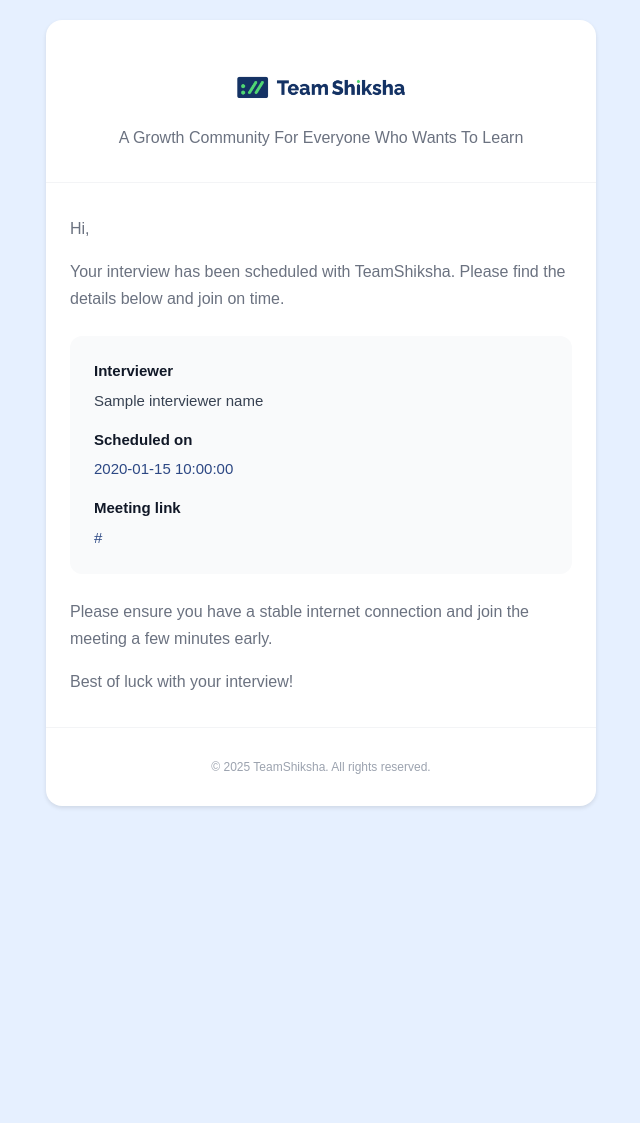
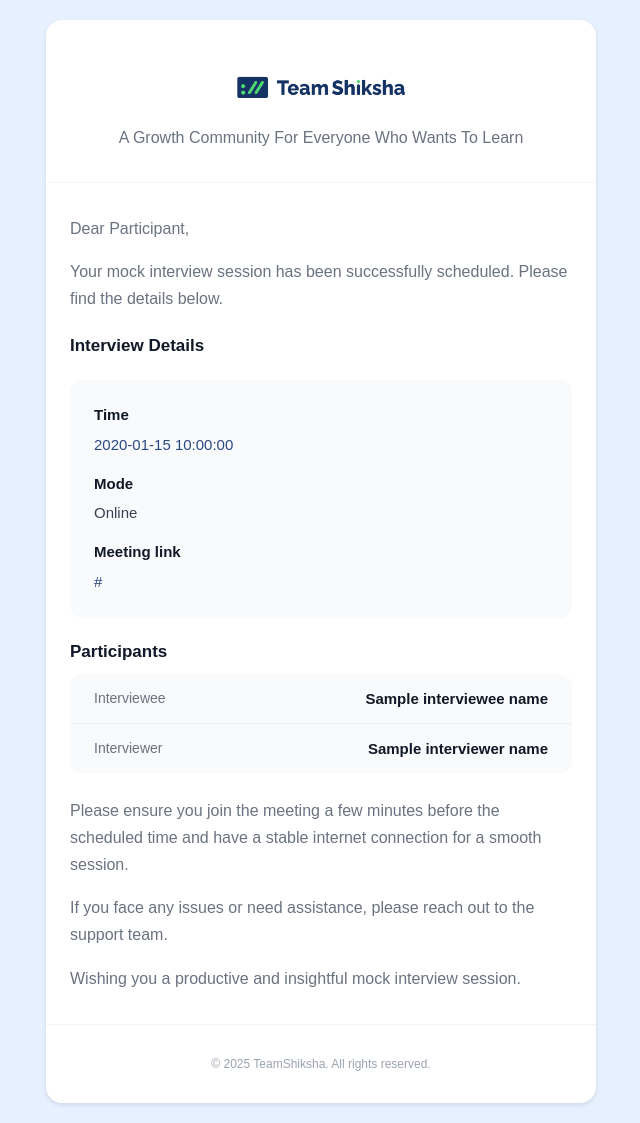
Before and after one commit to TeamShiksha/email-service, a FastAPI app: template templates/teamshiksha/Interview.html in a window 1280 px wide. Shown: the whole page, without its empty margins (319-959 px from the left). Before the commit the page ends 808 px from the top, so only its background shows below. Run offline with FastAPI, Linux system fonts and the light colour scheme; the template is opened without the code that fills it: most values are stand-ins (such as "Sample title", 1, 10 or a date in 2020); parts of the project's set-up code (start-up, migrations or seed data) failed here and were passed over.

Commit message:
generic template for both participants

```diff
--- a/app/schemas/email.py
+++ b/app/schemas/email.py
@@ -59,7 +59,7 @@ class SendEmailRequestBody(BaseModel):
             12: {"assignment_title", "assignment_description", "deadline"},
             13: {"otp", "email"},
             14: {"email", "magicLink"},
-            15: {"interviewer_name", "scheduled_on", "join_link"},
+            15: {"interviewee_name", "interviewer_name", "scheduled_on", "join_link"},
         }
 
         required_keys = required_keys_map.get(data.get("id"))
--- a/templates/teamshiksha/Interview.html
+++ b/templates/teamshiksha/Interview.html
@@ -73,7 +73,7 @@
                       line-height: 1.7;
                     "
                   >
-                    Hi,
+                    Dear Participant,
                   </p>
 
                   <!-- Intro -->
@@ -85,8 +85,20 @@
                       line-height: 1.7;
                     "
                   >
-                    Your interview has been scheduled with TeamShiksha.
-                    Please find the details below and join on time.
+                    Your mock interview session has been successfully scheduled.
+                    Please find the details below.
+                  </p>
+
+                  <!-- Section Title: Interview Details -->
+                  <p
+                    style="
+                      color: #111827;
+                      font-size: 17px;
+                      font-weight: 600;
+                      margin: 0 0 12px 0;
+                    "
+                  >
+                    Interview Details
                   </p>
 
                   <!-- Interview Details Card -->
@@ -104,7 +116,7 @@
                   >
                     <tr>
                       <td style="text-align: left">
-                        <!-- Interviewer -->
+                        <!-- Time -->
                         <p style="margin: 0 0 16px; line-height: 1.5">
                           <strong
                             style="
@@ -114,14 +126,20 @@
                               font-size: 15px;
                             "
                           >
-                            Interviewer
+                            Time
                           </strong>
-                          <span style="color: #374151; font-size: 15px">
-                            {{ interviewer_name }}
+                          <span
+                            style="
+                              color: #2d4884;
+                              font-weight: 500;
+                              font-size: 15px;
+                            "
+                          >
+                            {{ scheduled_on }}
                           </span>
                         </p>
 
-                        <!-- Scheduled On -->
+                        <!-- Mode -->
                         <p style="margin: 0 0 16px; line-height: 1.5">
                           <strong
                             style="
@@ -131,16 +149,10 @@
                               font-size: 15px;
                             "
                           >
-                            Scheduled on
+                            Mode
                           </strong>
-                          <span
-                            style="
-                              color: #2d4884;
-                              font-weight: 500;
-                              font-size: 15px;
-                            "
-                          >
-                            {{ scheduled_on }}
+                          <span style="color: #374151; font-size: 15px">
+                            Online
                           </span>
                         </p>
 
@@ -172,6 +184,81 @@
                     </tr>
                   </table>
 
+                  <!-- Section Title: Participants -->
+                  <p
+                    style="
+                      color: #111827;
+                      font-size: 17px;
+                      font-weight: 600;
+                      margin: 0 0 12px 0;
+                    "
+                  >
+                    Participants
+                  </p>
+
+                  <!-- Participants Card -->
+                  <table
+                    width="100%"
+                    cellpadding="0"
+                    cellspacing="0"
+                    role="presentation"
+                    style="
+                      background: #f9fafb;
+                      border-radius: 12px;
+                      margin: 0 0 24px 0;
+                    "
+                  >
+                    <!-- Interviewee -->
+                    <tr>
+                      <td
+                        style="
+                          padding: 16px 24px;
+                          border-bottom: 1px solid #eef0f3;
+                          color: #6b7280;
+                          font-size: 14px;
+                        "
+                      >
+                        Interviewee
+                      </td>
+                      <td
+                        align="right"
+                        style="
+                          padding: 16px 24px;
+                          border-bottom: 1px solid #eef0f3;
+                          color: #111827;
+                          font-size: 15px;
+                          font-weight: 600;
+                        "
+                      >
+                        {{ interviewee_name }}
+                      </td>
+                    </tr>
+
+                    <!-- Interviewer -->
+                    <tr>
+                      <td
+                        style="
+                          padding: 16px 24px;
+                          color: #6b7280;
+                          font-size: 14px;
+                        "
+                      >
+                        Interviewer
+                      </td>
+                      <td
+                        align="right"
+                        style="
+                          padding: 16px 24px;
+                          color: #111827;
+                          font-size: 15px;
+                          font-weight: 600;
+                        "
+                      >
+                        {{ interviewer_name }}
+                      </td>
+                    </tr>
+                  </table>
+
                   <!-- Tips -->
                   <p
                     style="
@@ -181,8 +268,22 @@
                       line-height: 1.7;
                     "
                   >
-                    Please ensure you have a stable internet connection and join
-                    the meeting a few minutes early.
+                    Please ensure you join the meeting a few minutes before the
+                    scheduled time and have a stable internet connection for a
+                    smooth session.
+                  </p>
+
+                  <!-- Support -->
+                  <p
+                    style="
+                      color: #6b7280;
+                      font-size: 16px;
+                      margin: 0 0 16px;
+                      line-height: 1.7;
+                    "
+                  >
+                    If you face any issues or need assistance, please reach out
+                    to the support team.
                   </p>
 
                   <!-- Closing -->
@@ -194,7 +295,7 @@
                       line-height: 1.7;
                     "
                   >
-                    Best of luck with your interview!
+                    Wishing you a productive and insightful mock interview session.
                   </p>
                 </td>
               </tr>
```
